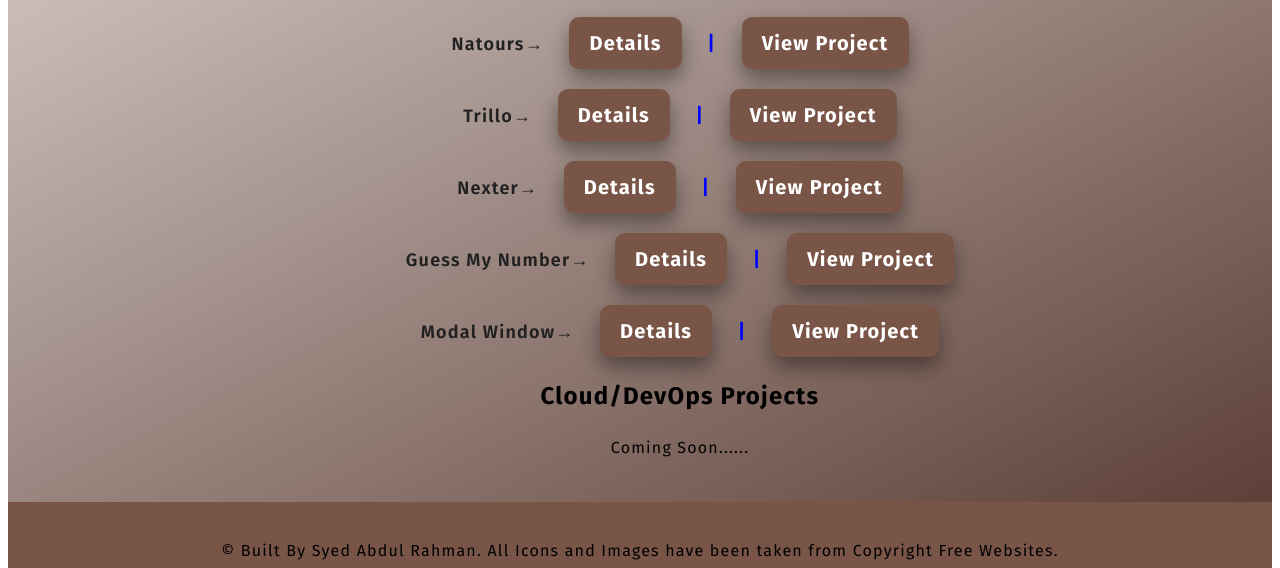
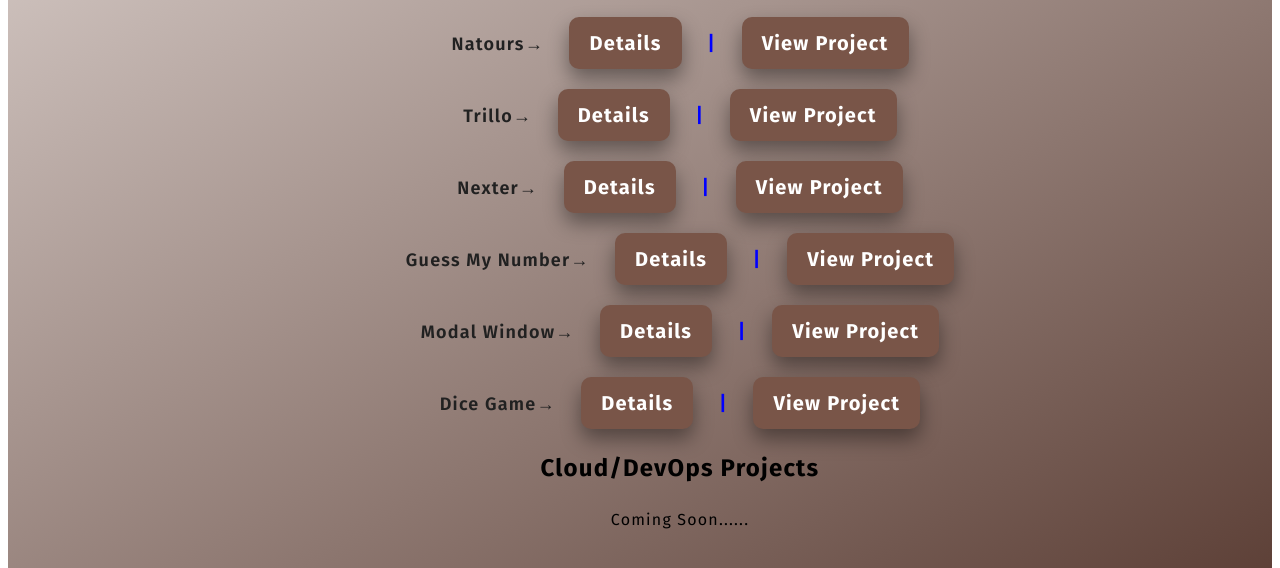
Before and after one commit to Syed-SAR/portfolio, a website: page index.html in a window 1280 px wide. Shown: the part 3875-4443 px from the top of the page. Drawn offline with nearby package versions, Linux system fonts and the light colour scheme.

Commit message:
Added links to Dice Game

```diff
--- a/index.html
+++ b/index.html
@@ -361,6 +361,21 @@
               >
             </h2>
           </li>
+          <li class="projects__item">
+            <h2 class="heading-4">
+              Dice Game&rarr;
+              <a href="https://github.com/Syed-SAR/dice-game" class="projects__link btn"
+                target="_blank">Details</a
+              >
+              <span class="span-2">|</span>
+              <a
+                href="https://syed-sar.github.io/dice-game/"
+                class="btn"
+                target="_blank"
+                >View Project</a
+              >
+            </h2>
+          </li>
 
         </ul>
 
```
